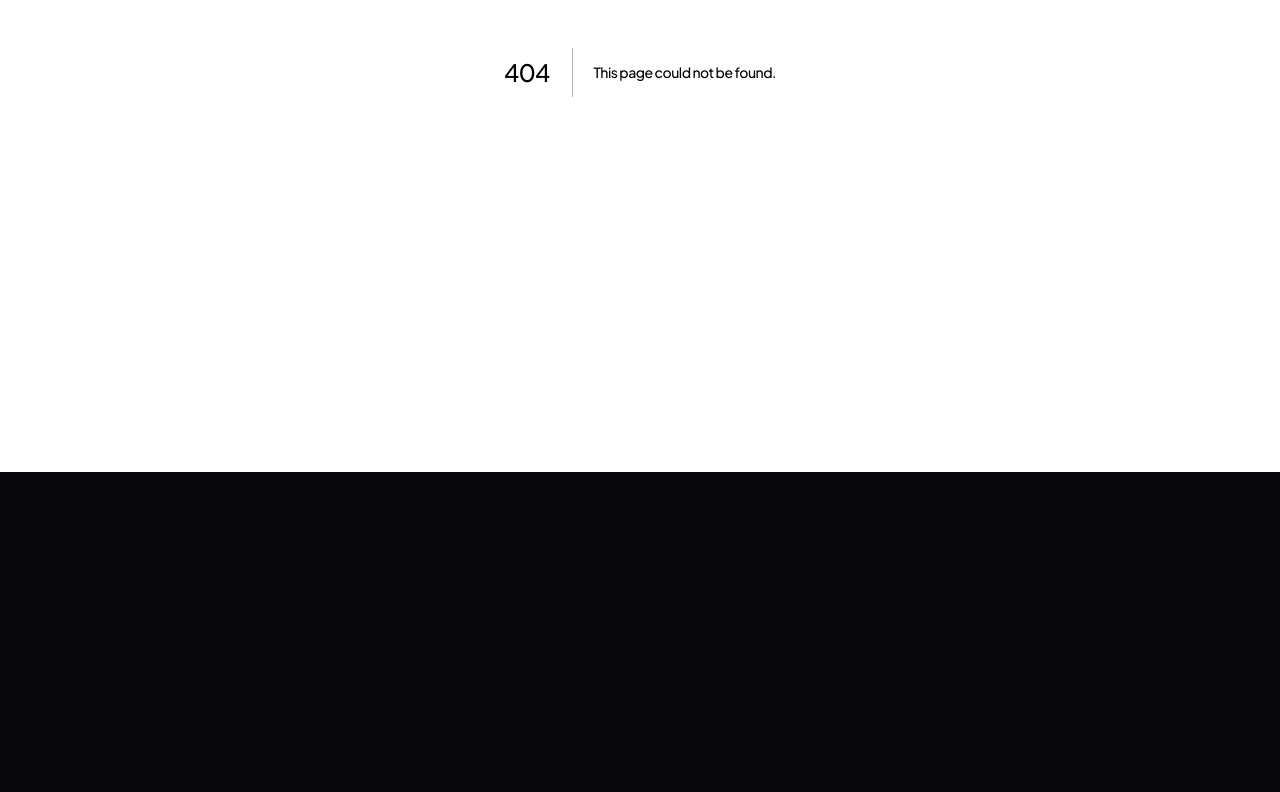
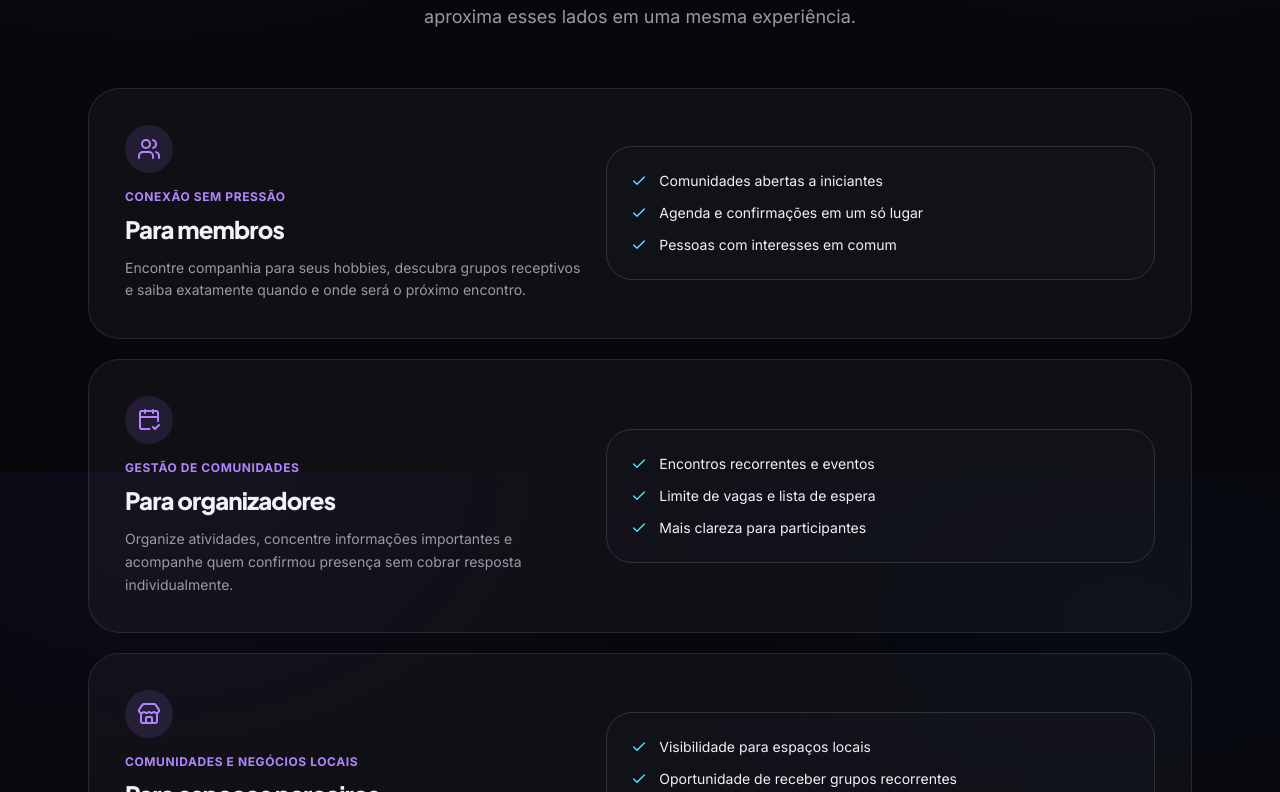
Before and after one commit to ArthurG12/Tribes, a Next.js app: page /para-quem in a window 1280 px wide. Before the commit this address had no page. Shown: the part 328-1120 px from the top of the page. Before the commit the page ends 800 px from the top, so only its background shows below. Built offline with nearby package versions, Linux system fonts and the light colour scheme.

Commit message:
Add dedicated para-quem page

```diff
--- /dev/null
+++ b/src/app/para-quem/page.tsx
@@ -0,0 +1,12 @@
+import { Check, Store, Users, CalendarCheck2 } from "lucide-react";
+import { PageIntro, PageShell } from "@/components/tribes/page-shell";
+
+const audiences = [
+  { icon: Users, title: "Para membros", subtitle: "Conexão sem pressão", description: "Encontre companhia para seus hobbies, descubra grupos receptivos e saiba exatamente quando e onde será o próximo encontro.", points: ["Comunidades abertas a iniciantes", "Agenda e confirmações em um só lugar", "Pessoas com interesses em comum"] },
+  { icon: CalendarCheck2, title: "Para organizadores", subtitle: "Gestão de comunidades", description: "Organize atividades, concentre informações importantes e acompanhe quem confirmou presença sem cobrar resposta individualmente.", points: ["Encontros recorrentes e eventos", "Limite de vagas e lista de espera", "Mais clareza para participantes"] },
+  { icon: Store, title: "Para espaços parceiros", subtitle: "Comunidades e negócios locais", description: "Conecte cafés, livrarias, quadras e espaços culturais a comunidades que procuram lugares para se reunir.", points: ["Visibilidade para espaços locais", "Oportunidade de receber grupos recorrentes", "Conexão com organizadores da região"] },
+];
+
+export default function AudiencePage() {
+  return <PageShell><PageIntro eyebrow="Um ecossistema conectado" title="Feita para quem participa, organiza e recebe." description="Cada pessoa tem um papel na construção de comunidades mais ativas. A Tribes aproxima esses lados em uma mesma experiência." /><div className="mx-auto max-w-6xl space-y-5 px-4 py-14 sm:px-6">{audiences.map(({icon:Icon,title,subtitle,description,points},i) => <article key={title} className="grid gap-6 rounded-3xl border border-white/10 bg-white/[0.035] p-7 md:grid-cols-[1fr_1.2fr] md:items-center md:p-9"><div><span className="flex size-12 items-center justify-center rounded-2xl bg-primary/12 text-primary"><Icon className="size-6" /></span><p className="mt-4 text-xs font-bold uppercase tracking-wider text-primary">{subtitle}</p><h2 className="mt-2 font-heading text-2xl font-extrabold text-foreground">{title}</h2><p className="mt-3 text-sm leading-relaxed text-muted-foreground">{description}</p></div><ul className="space-y-3 rounded-2xl border border-border bg-secondary/30 p-6">{points.map(point => <li key={point} className="flex items-start gap-3 text-sm text-foreground"><Check className="mt-0.5 size-4 shrink-0 text-cyan-300" />{point}</li>)}</ul></article>)}</div></PageShell>;
+}
```
